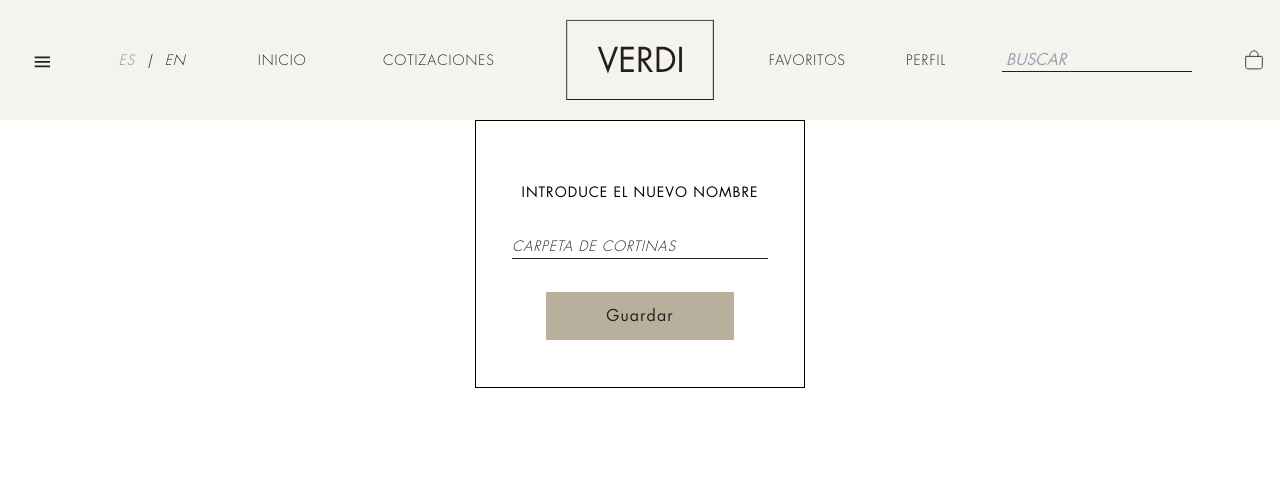
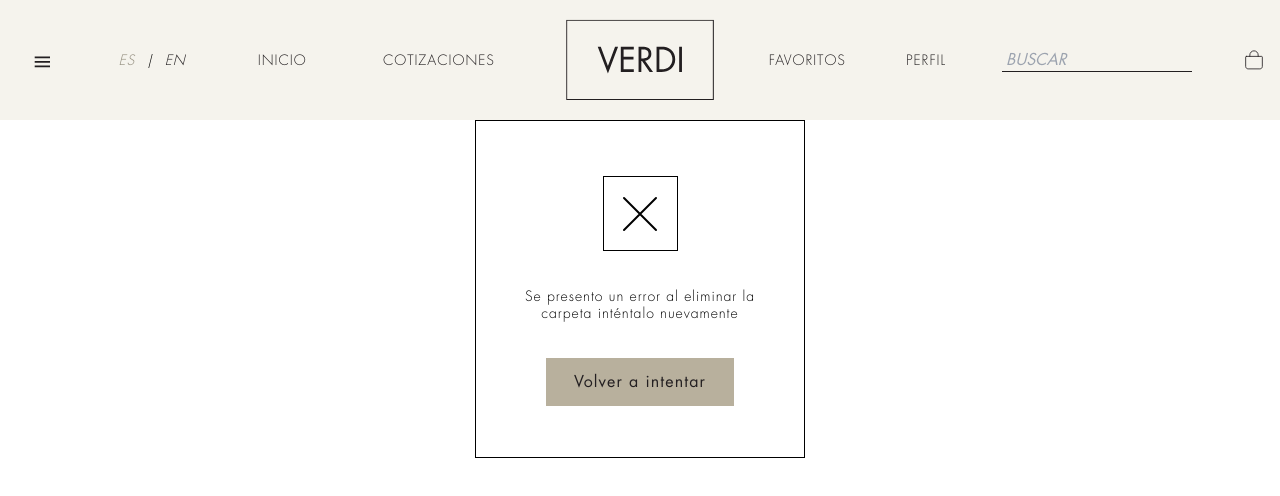
Before and after one commit to yoylermosquera/verdi-test, a Next.js app: page /folders in a window 1280 px wide. Shown: the top 496 px of the page. Built offline with nearby package versions, Linux system fonts and the light colour scheme; no server answers.

Commit message:
ErrorMessage modal created

```diff
--- /dev/null
+++ b/src/components/modals/errorMessage/index.tsx
@@ -0,0 +1,20 @@
+import React from 'react';
+import Button from '../../button';
+import Input from '@/components/input';
+import Icon from '@/components/icon';
+
+function ErrorMessageModal(
+) {
+
+  return (
+    <section className='w-[20.625rem] h-[21.125rem] flex flex-col justify-center border' >
+        <section className=' w-[17.5rem] h-[14.375rem] flex flex-col justify-between mx-auto gap-8 mt-1'>
+            <Icon iconName="CrossBoxLarge" color="black" size={75} className='mx-auto'/>
+            <p className='text-center text-paragraph'>Se presento un error al eliminar la carpeta inténtalo nuevamente</p>
+            <Button className='mx-auto px-[27px] ' size='medium'>Volver a intentar</Button>
+        </section>
+    </section>
+  );
+}
+
+export default ErrorMessageModal;
--- a/src/components/modals/folderName/index.tsx
+++ b/src/components/modals/folderName/index.tsx
@@ -1,6 +1,4 @@
-import useMediaQuery from '@/hooks/useMediaQuery';
 import React from 'react';
-import Icon from '../../icon';
 import Button from '../../button';
 import Input from '@/components/input';
 
--- a/src/pages/folders/index.tsx
+++ b/src/pages/folders/index.tsx
@@ -5,6 +5,7 @@ import FolderPage from '@/components/folders/folderPage';
 import ProductCard from '@/components/productCard';
 import NoProductsContainer from '@/components/folders/noProducts/index';
 import FolderNameModal from '@/components/modals/folderName/index';
+import ErrorMessageModal from '@/components/modals/errorMessage';
 const  FoldersPage: NextPageWithLayout = () => {
 
   return (
@@ -13,8 +14,8 @@ const  FoldersPage: NextPageWithLayout = () => {
       {/* <FolderTypeContainer description='NUEVA CARPETA' /> */}
       {/* <FolderPage /> */}
       {/* <NoProductsContainer /> */}
-      <FolderNameModal />
-
+      {/* <FolderNameModal /> */}
+      <ErrorMessageModal/>
     </div>
   )
 }
```
